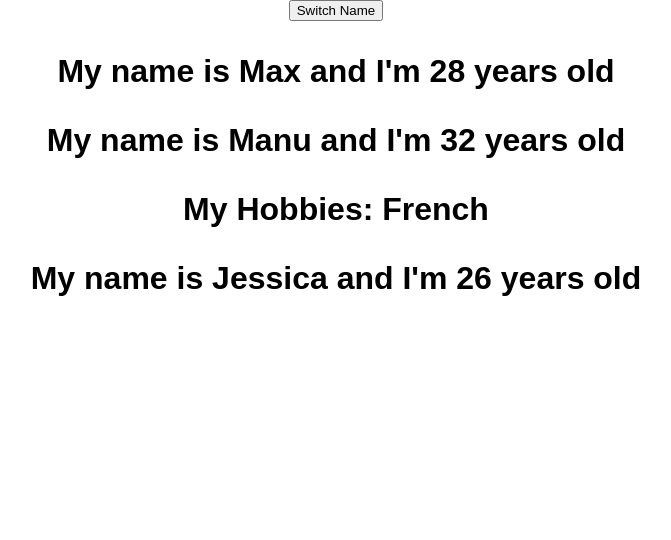
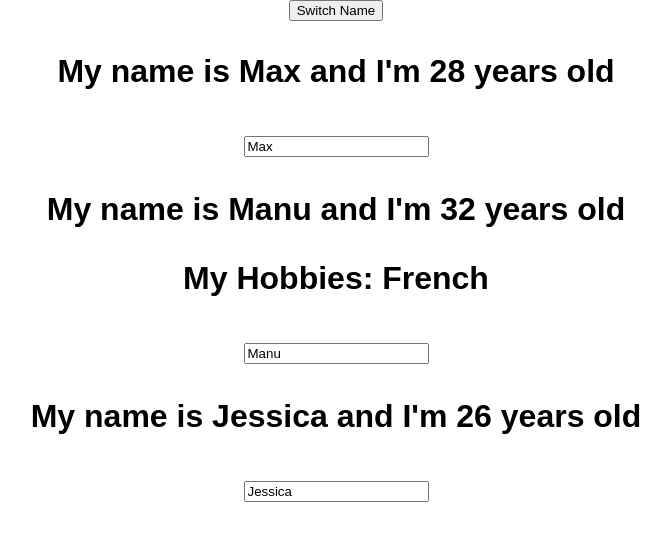
Before and after one commit to Jahazielvaz/ultimate-reactjs-practice, a React (Create React App) app in the folder academind-react-complete-guide/: page / in a window 1280 px wide. Shown: the top 540 px of the page, without its empty margins (304-975 px from the left). Built offline with nearby package versions, Linux system fonts and the light colour scheme.

Commit message:
2 way binding added

```diff
--- a/academind-react-complete-guide/src/App.js
+++ b/academind-react-complete-guide/src/App.js
@@ -22,12 +22,22 @@ class App extends Component {
     })
   }
 
+  nameChangedHandler = (event) => {
+    this.setState({
+      persons: [
+        {name: "Max", age: 34},
+        {name: event.target.value, age: 20},
+        {name: 'Valerie', age: 26}
+      ]
+    })
+  }
+
   render(){
     return (
       <div className="App">
         <button onClick={this.switchNameHandler.bind(this, "Vicious")}>Switch Name</button>
         <h1><Person name={this.state.persons[0].name} age={this.state.persons[0].age} /></h1>
-        <h1 ><Person click={() => this.switchNameHandler("Jazzy")} name={this.state.persons[1].name} age={this.state.persons[1].age} >My Hobbies: French</Person></h1>
+        <h1 ><Person click={() => this.switchNameHandler("Jazzy")} name={this.state.persons[1].name} age={this.state.persons[1].age} changed={this.nameChangedHandler} >My Hobbies: French</Person></h1>
         <h1><Person name={this.state.persons[2].name} age={this.state.persons[2].age} /></h1>
       </div>
     );
--- a/academind-react-complete-guide/src/Person/Person.js
+++ b/academind-react-complete-guide/src/Person/Person.js
@@ -5,6 +5,7 @@ const person = (props) => {
      <div>
       <p onClick={props.click}>My name is {props.name} and I'm {props.age} years old</p>
       <p>{props.children}</p>
+      <input type="text" onChange={props.changed} defaultValue={props.name} />
     </div>
    )
 };
```
Also changed, not shown: 1 other file (tests, documents, lock files or other folders).
